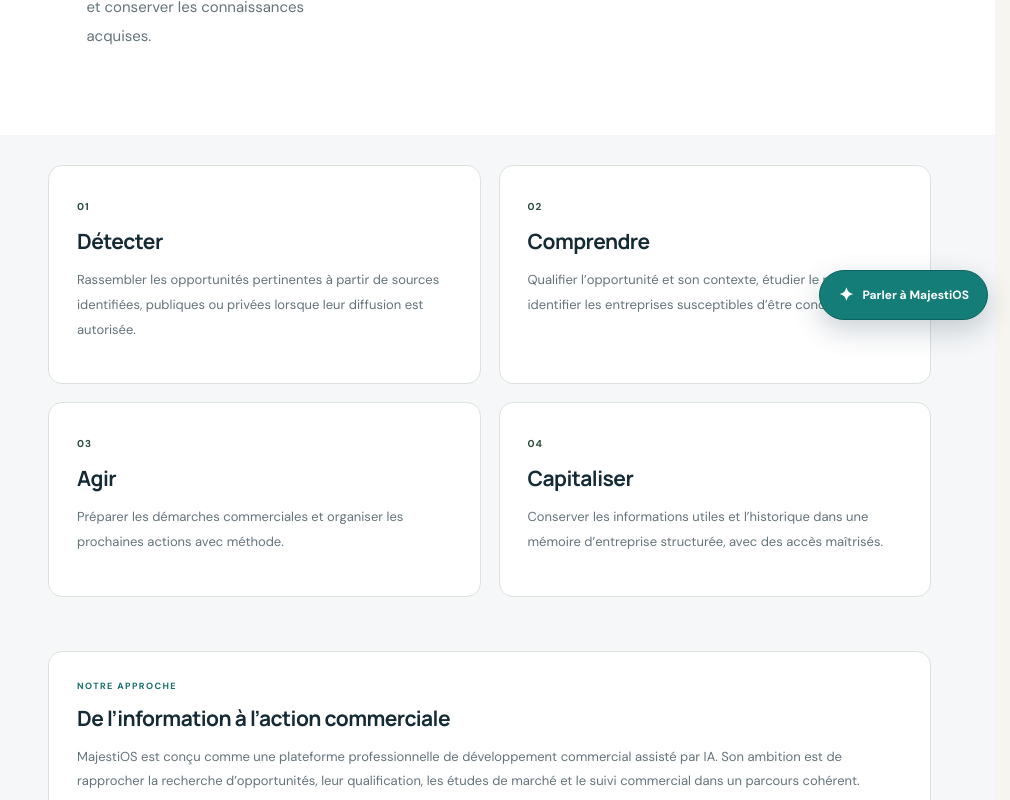
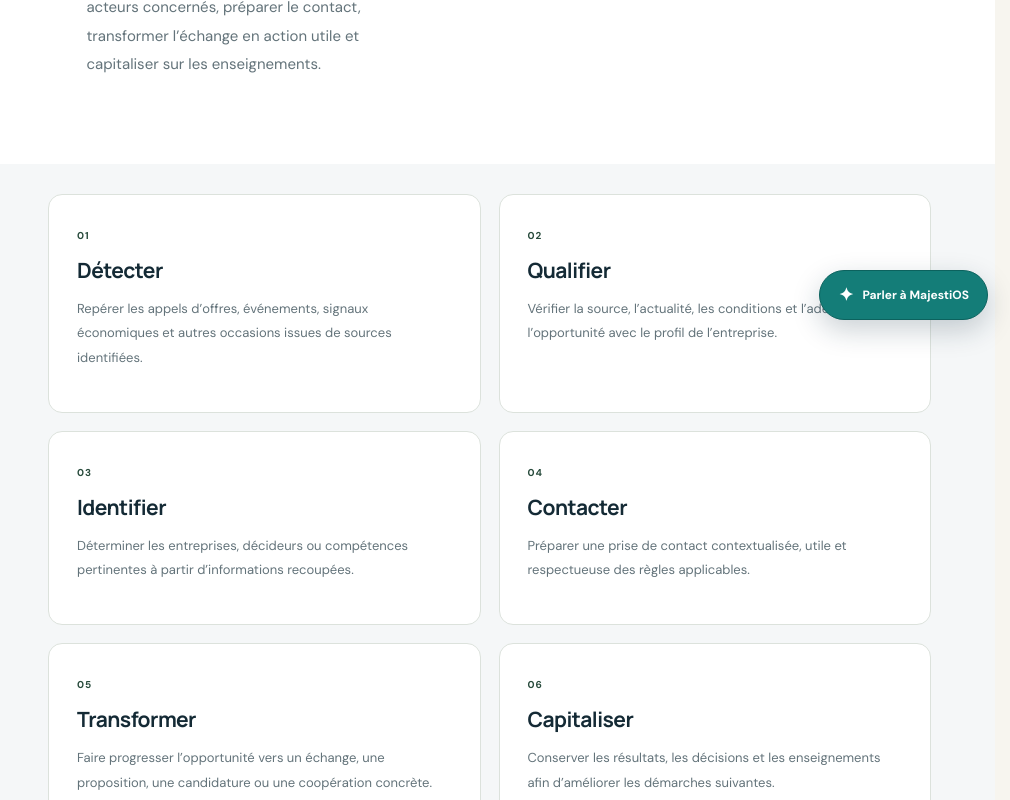
Before and after one commit to Chexpeer/Majestios, a Next.js app: page /comment-et-pourquoi in a window 1280 px wide. Shown: the part 460-1260 px from the top of the page, without its empty margins (270-1280 px from the left). Built offline with nearby package versions, Linux system fonts and the light colour scheme.

Commit message:
Aligner la page concept sur les six étapes fondatrices

```diff
--- a/src/app/comment-et-pourquoi/page.tsx
+++ b/src/app/comment-et-pourquoi/page.tsx
@@ -15,15 +15,17 @@ export default function ConceptPage() {
         <div>
           <span className="section-label">LE CONCEPT MAJESTIOS</span>
           <h1>Comment et pourquoi <em>MajestiOS</em> ?</h1>
-          <p>Une opportunité ne se limite pas à une annonce. Il faut la repérer, comprendre l’entreprise concernée, identifier les bons interlocuteurs, décider de la suite et conserver les connaissances acquises.</p>
+          <p>Une opportunité ne se limite pas à une annonce. MajestiOS organise un parcours progressif : détecter le signal, qualifier sa pertinence, identifier les acteurs concernés, préparer le contact, transformer l’échange en action utile et capitaliser sur les enseignements.</p>
         </div>
       </section>
 
-      <section className="concept-grid" aria-label="Les étapes du concept MajestiOS">
-        <article><span>01</span><h2>Détecter</h2><p>Rassembler les opportunités pertinentes à partir de sources identifiées, publiques ou privées lorsque leur diffusion est autorisée.</p></article>
-        <article><span>02</span><h2>Comprendre</h2><p>Qualifier l’opportunité et son contexte, étudier le marché et identifier les entreprises susceptibles d’être concernées.</p></article>
-        <article><span>03</span><h2>Agir</h2><p>Préparer les démarches commerciales et organiser les prochaines actions avec méthode.</p></article>
-        <article><span>04</span><h2>Capitaliser</h2><p>Conserver les informations utiles et l’historique dans une mémoire d’entreprise structurée, avec des accès maîtrisés.</p></article>
+      <section className="concept-grid" aria-label="Les six étapes du parcours MajestiOS">
+        <article><span>01</span><h2>Détecter</h2><p>Repérer les appels d’offres, événements, signaux économiques et autres occasions issues de sources identifiées.</p></article>
+        <article><span>02</span><h2>Qualifier</h2><p>Vérifier la source, l’actualité, les conditions et l’adéquation de l’opportunité avec le profil de l’entreprise.</p></article>
+        <article><span>03</span><h2>Identifier</h2><p>Déterminer les entreprises, décideurs ou compétences pertinentes à partir d’informations recoupées.</p></article>
+        <article><span>04</span><h2>Contacter</h2><p>Préparer une prise de contact contextualisée, utile et respectueuse des règles applicables.</p></article>
+        <article><span>05</span><h2>Transformer</h2><p>Faire progresser l’opportunité vers un échange, une proposition, une candidature ou une coopération concrète.</p></article>
+        <article><span>06</span><h2>Capitaliser</h2><p>Conserver les résultats, les décisions et les enseignements afin d’améliorer les démarches suivantes.</p></article>
       </section>
 
       <section className="concept-principles">
```
